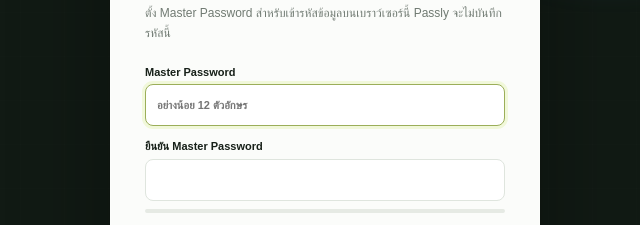
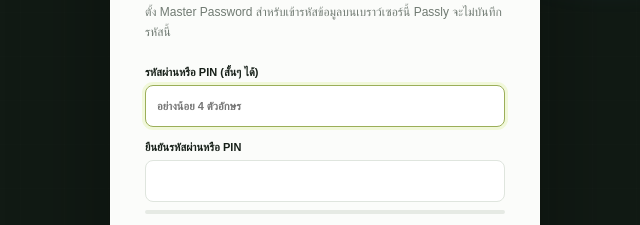
Before and after one commit to fernclinicit-bit/Pass-App, a website with bundled scripts: page index.html in a window 1280 px wide. Shown: the part 296-521 px from the top of the page, 640-1280 px from the left. Built offline with nearby package versions, Linux system fonts and the light colour scheme; a web font is replaced by a local one.

Commit message:
feat: simplify master password requirements to allow 4-digit PINs

```diff
--- a/app.js
+++ b/app.js
@@ -877,7 +877,7 @@ $("#setupForm").addEventListener("submit", async (event) => {
   event.preventDefault();
   const form = event.currentTarget;
   if (form.elements.password.value !== form.elements.confirmPassword.value) return toast("รหัสไม่ตรงกัน", "กรุณายืนยัน Master Password อีกครั้ง");
-  if (passwordScore(form.elements.password.value) < 2) return toast("Master Password อ่อนเกินไป", "ใช้รหัสยาวและคาดเดายากกว่านี้");
+  // if (passwordScore(form.elements.password.value) < 2) return toast("Master Password อ่อนเกินไป", "ใช้รหัสยาวและคาดเดายากกว่านี้");
   const button = form.querySelector("button[type=submit]");
   button.disabled = true;
   button.textContent = "กำลังสร้างกุญแจเข้ารหัส…";
@@ -1096,7 +1096,7 @@ $("#changeMasterForm").addEventListener("submit", async (event) => {
   event.preventDefault();
   const form = event.currentTarget;
   if (form.elements.newPassword.value !== form.elements.confirmPassword.value) return toast("รหัสใหม่ไม่ตรงกัน", "กรุณายืนยันอีกครั้ง");
-  if (passwordScore(form.elements.newPassword.value) < 2) return toast("รหัสใหม่อ่อนเกินไป", "ใช้รหัสยาวและคาดเดายากกว่านี้");
+  // if (passwordScore(form.elements.newPassword.value) < 2) return toast("รหัสใหม่อ่อนเกินไป", "ใช้รหัสยาวและคาดเดายากกว่านี้");
   const button = form.querySelector("button");
   button.disabled = true;
   button.textContent = "กำลังเข้ารหัสใหม่…";
--- a/index.html
+++ b/index.html
@@ -31,8 +31,8 @@
           <h2>สร้าง Passly Vault</h2>
           <p class="panel-copy">ตั้ง Master Password สำหรับเข้ารหัสข้อมูลบนเบราว์เซอร์นี้ Passly จะไม่บันทึกรหัสนี้</p>
           <form id="setupForm">
-            <label>Master Password<input name="password" type="password" required minlength="12" autocomplete="new-password" placeholder="อย่างน้อย 12 ตัวอักษร" /></label>
-            <label>ยืนยัน Master Password<input name="confirmPassword" type="password" required minlength="12" autocomplete="new-password" /></label>
+            <label>รหัสผ่านหรือ PIN (สั้นๆ ได้)<input name="password" type="password" required minlength="4" autocomplete="new-password" placeholder="อย่างน้อย 4 ตัวอักษร" /></label>
+            <label>ยืนยันรหัสผ่านหรือ PIN<input name="confirmPassword" type="password" required minlength="4" autocomplete="new-password" /></label>
             <div class="master-meter"><i id="masterMeter"></i></div>
             <label class="check-row"><input name="acknowledge" type="checkbox" required /><span>ฉันเข้าใจว่าหากลืม Master Password จะไม่สามารถถอดรหัส Vault ได้</span></label>
             <button class="primary-btn full" type="submit">สร้าง Vault ที่เข้ารหัส <span>→</span></button>
@@ -294,7 +294,7 @@
   </div>
 
   <div class="modal-backdrop" id="changeMasterModal" hidden>
-    <section class="modal" role="dialog" aria-modal="true"><button class="modal-close" data-close-modal="changeMasterModal">×</button><p class="eyebrow">Re-encrypt vault</p><h2>เปลี่ยน Master Password</h2><form id="changeMasterForm"><label>Master Password ปัจจุบัน<input name="currentPassword" type="password" required /></label><label>Master Password ใหม่<input name="newPassword" type="password" required minlength="12" /></label><label>ยืนยันรหัสใหม่<input name="confirmPassword" type="password" required minlength="12" /></label><button class="primary-btn full" type="submit">เข้ารหัส Vault ใหม่</button></form></section>
+    <section class="modal" role="dialog" aria-modal="true"><button class="modal-close" data-close-modal="changeMasterModal">×</button><p class="eyebrow">Re-encrypt vault</p><h2>เปลี่ยน Master Password</h2><form id="changeMasterForm"><label>Master Password ปัจจุบัน<input name="currentPassword" type="password" required /></label><label>Master Password ใหม่<input name="newPassword" type="password" required minlength="4" /></label><label>ยืนยันรหัสใหม่<input name="confirmPassword" type="password" required minlength="4" /></label><button class="primary-btn full" type="submit">เข้ารหัส Vault ใหม่</button></form></section>
   </div>
 
   <div class="toast" id="toast"><span>✓</span><div><strong id="toastTitle">บันทึกแล้ว</strong><small id="toastMessage"></small></div></div>
```
